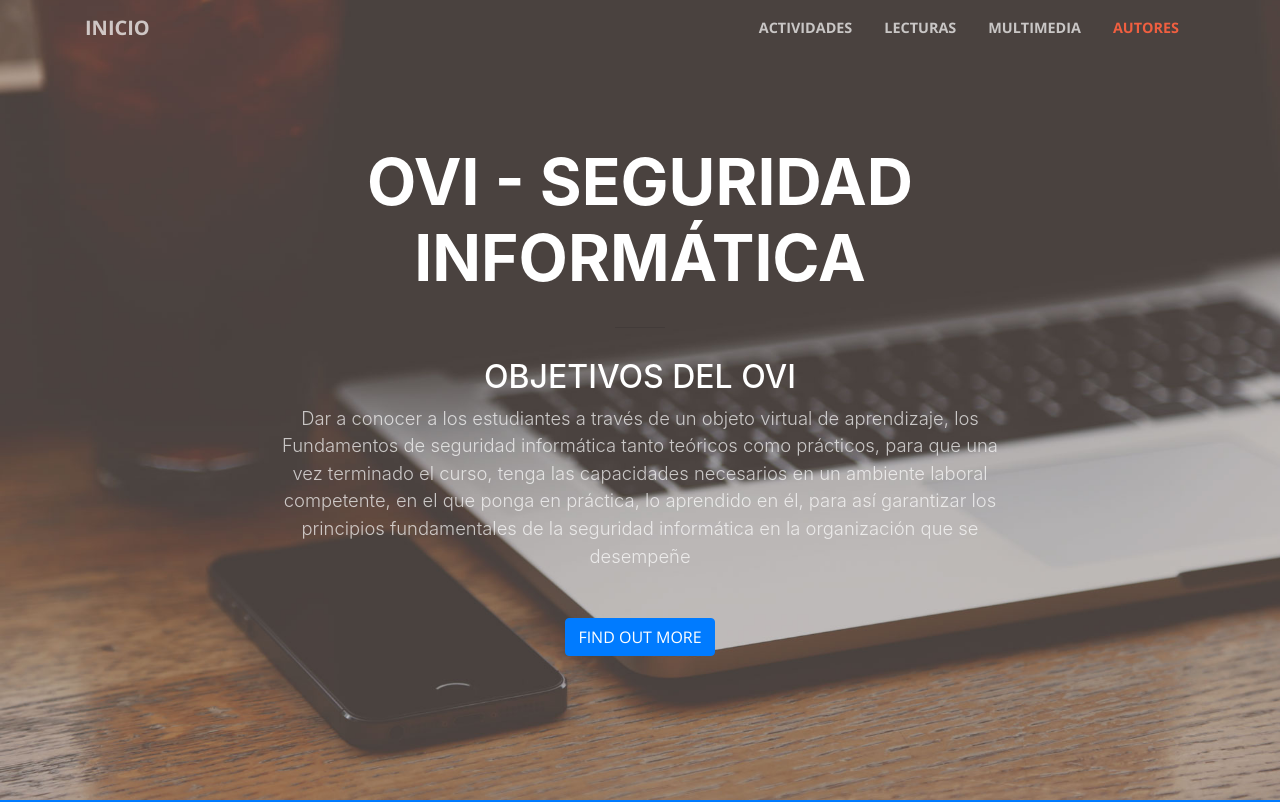
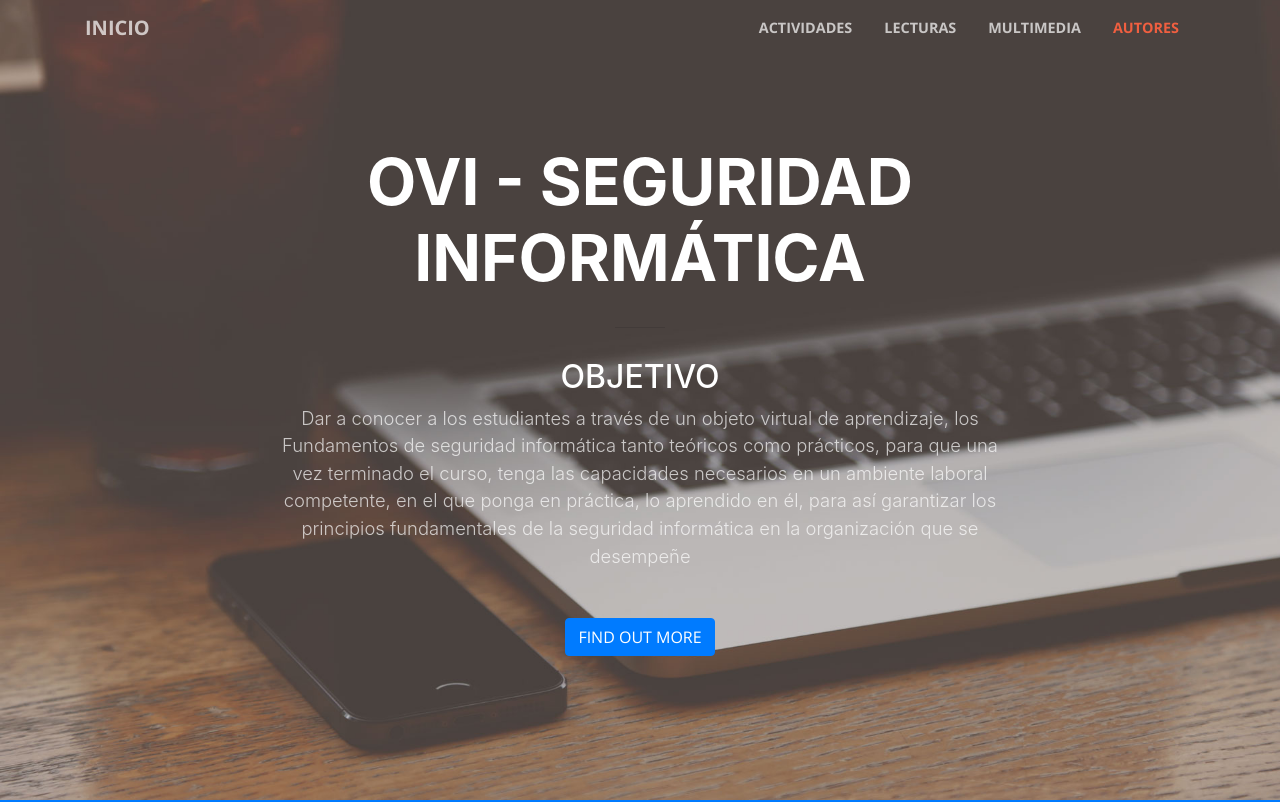
Before and after one commit to yecava1785/CaceresUNADHTML5OVI, a website with bundled scripts: page index.html in a window 1280 px wide. Shown: the top 802 px of the page. Built offline with nearby package versions, Linux system fonts and the light colour scheme.

Commit message:
Update index.html

```diff
--- a/index.html
+++ b/index.html
@@ -64,7 +64,7 @@
             <hr>
           </div>
           <div class="col-lg-8 mx-auto">
-            <h2 class="text-uppercase">Objetivos del OVI</h2>
+            <h2 class="text-uppercase">Objetivo</h2>
             <p class="text-faded mb-5">Dar a conocer a los estudiantes a través de un objeto virtual de aprendizaje, los Fundamentos de seguridad informática tanto teóricos como prácticos, para que una vez terminado el curso, tenga las capacidades necesarios en un ambiente laboral competente, en el que ponga en práctica, lo aprendido en él, para así garantizar los principios fundamentales de la seguridad informática en la organización que se desempeñe</p>
             <a class="btn btn-primary btn-xl js-scroll-trigger" href="#about">Find Out More</a>
           </div>
```
